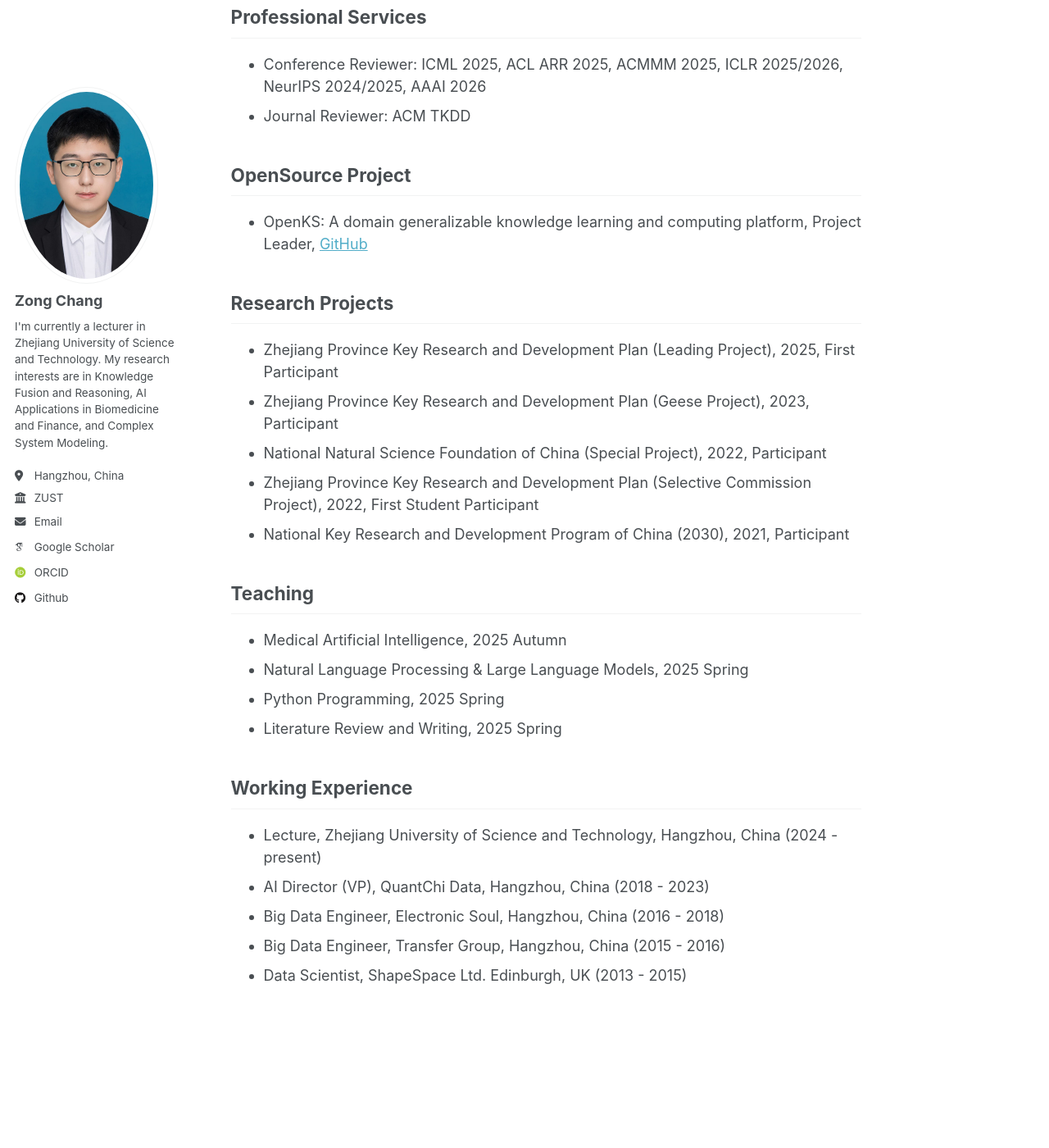
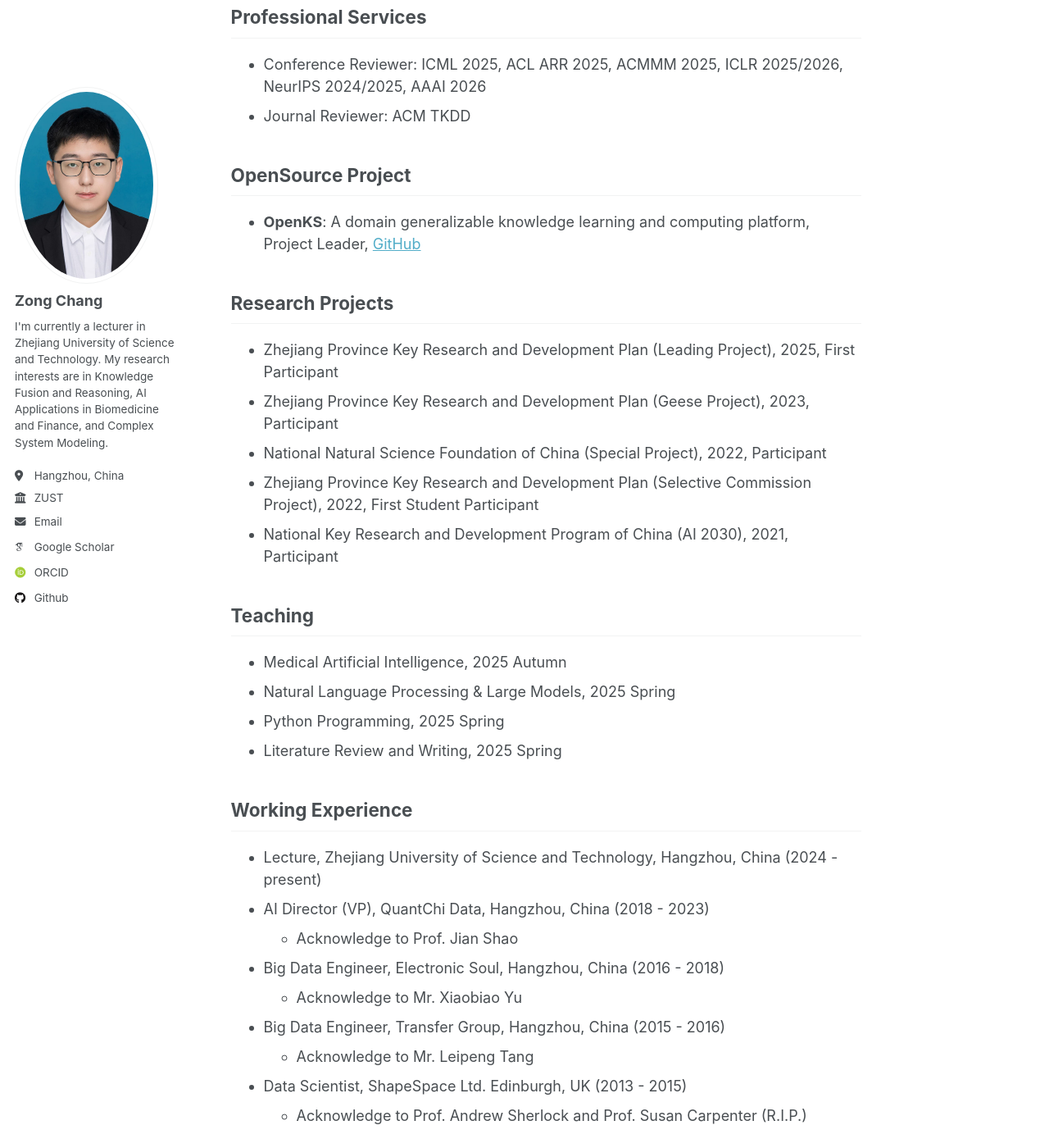
Before and after one commit to changzong/changzong.github.io, a Jekyll site: the page built from _pages/about.md, in a window 1280 px wide and 1400 px high, scrolled down 2506 px. Shown: the whole window at 82% size. Built offline with Jekyll 4.4.1, drawn with Linux system fonts in a browser that asks for light colours; some web fonts are replaced; some of the changed text lies outside the part shown.

Commit message:
udpate cv

```diff
--- a/_pages/about.md
+++ b/_pages/about.md
@@ -8,17 +8,17 @@ redirect_from:
 ---
 
 ## Current Working Status
-- Zhejiang University of Science and Technology, Hangzhou, China (2024 - present)
+- **Zhejiang University of Science and Technology**, Hangzhou, China (2024 - present)
   - Lecturer, School of Computer Science and Technology
 
 ## Education
-- Zhejiang University, Hangzhou, China (2019 - 2024)
+- **Zhejiang University**, Hangzhou, China (2019 - 2024)
   - Ph.D. in Artificial Intelligence
   - Advisor: Prof. Yueting Zhuang
-- University of Edinburgh, Edinburgh, UK (2012 - 2013)
+- **University of Edinburgh**, Edinburgh, UK (2012 - 2013)
   - M.S. in Informatics
   - Advisor: Prof. Bonnie Webber
-- Harbin Institute of Technology, Harbin, China (2008 - 2012)
+- **Harbin Institute of Technology**, Harbin, China (2008 - 2012)
   - B.S. in Information Security
   - Advisor: Prof. Daming Shi
 
@@ -74,24 +74,28 @@ redirect_from:
 - Journal Reviewer: ACM TKDD
 
 ## OpenSource Project
-- OpenKS: A domain generalizable knowledge learning and computing platform, Project Leader, [GitHub](https://github.com/ZJU-OpenKS/OpenKS)
+- **OpenKS**: A domain generalizable knowledge learning and computing platform, Project Leader, [GitHub](https://github.com/ZJU-OpenKS/OpenKS)
 
 ## Research Projects
 - Zhejiang Province Key Research and Development Plan (Leading Project), 2025, First Participant
 - Zhejiang Province Key Research and Development Plan (Geese Project), 2023, Participant
 - National Natural Science Foundation of China (Special Project), 2022, Participant
 - Zhejiang Province Key Research and Development Plan (Selective Commission Project), 2022, First Student Participant
-- National Key Research and Development Program of China (2030), 2021, Participant
+- National Key Research and Development Program of China (AI 2030), 2021, Participant
 
 ## Teaching
 - Medical Artificial Intelligence, 2025 Autumn
-- Natural Language Processing & Large Language Models, 2025 Spring
+- Natural Language Processing & Large Models, 2025 Spring
 - Python Programming, 2025 Spring
 - Literature Review and Writing, 2025 Spring
 
 ## Working Experience
 - Lecture, Zhejiang University of Science and Technology, Hangzhou, China (2024 - present)
 - AI Director (VP), QuantChi Data, Hangzhou, China (2018 - 2023)
+  - Acknowledge to Prof. Jian Shao
 - Big Data Engineer, Electronic Soul, Hangzhou, China (2016 - 2018)
+  - Acknowledge to Mr. Xiaobiao Yu
 - Big Data Engineer, Transfer Group, Hangzhou, China (2015 - 2016)
+  - Acknowledge to Mr. Leipeng Tang
 - Data Scientist, ShapeSpace Ltd. Edinburgh, UK (2013 - 2015)
+  - Acknowledge to Prof. Andrew Sherlock and Prof. Susan Carpenter (R.I.P.)
```
